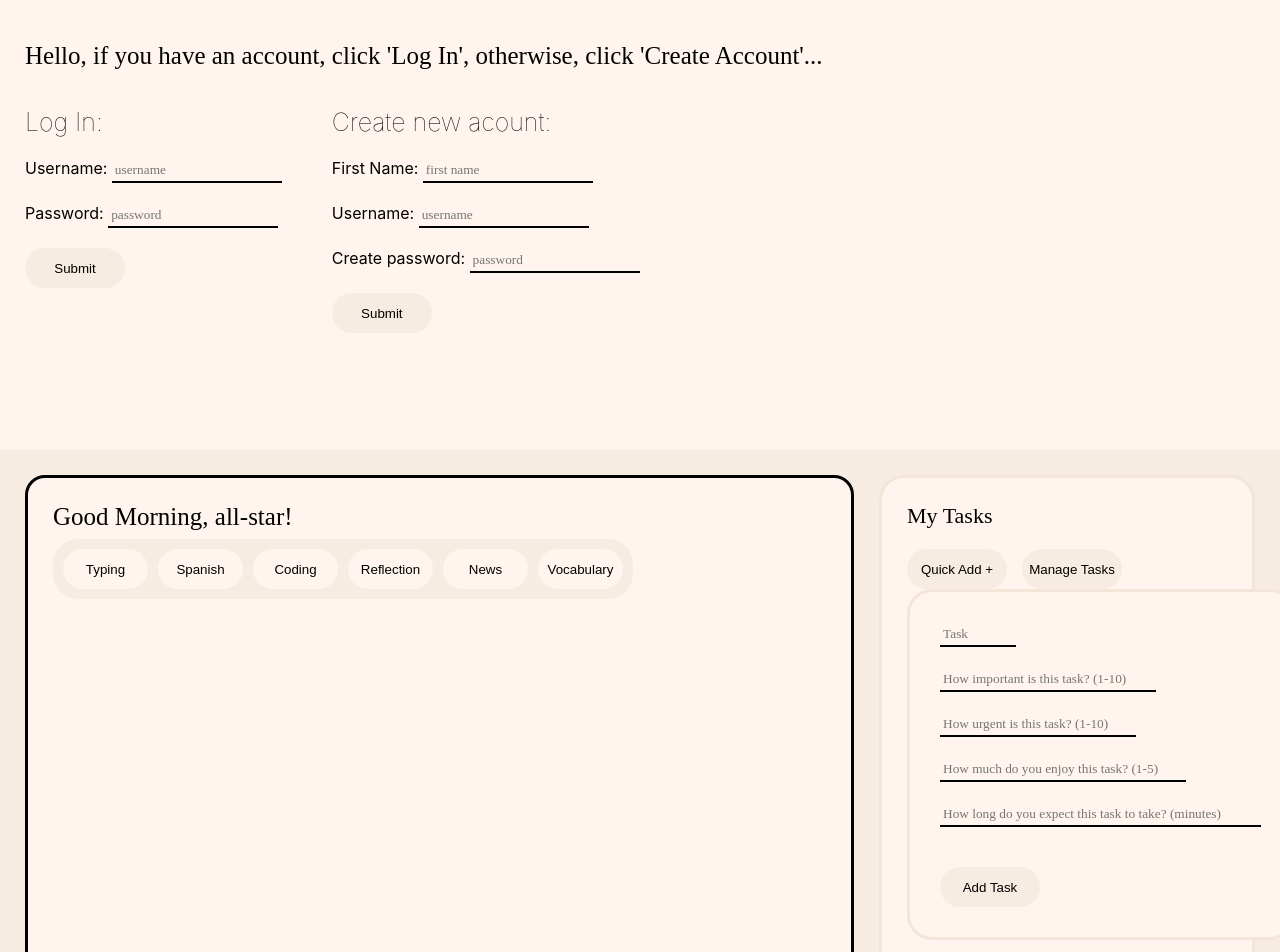
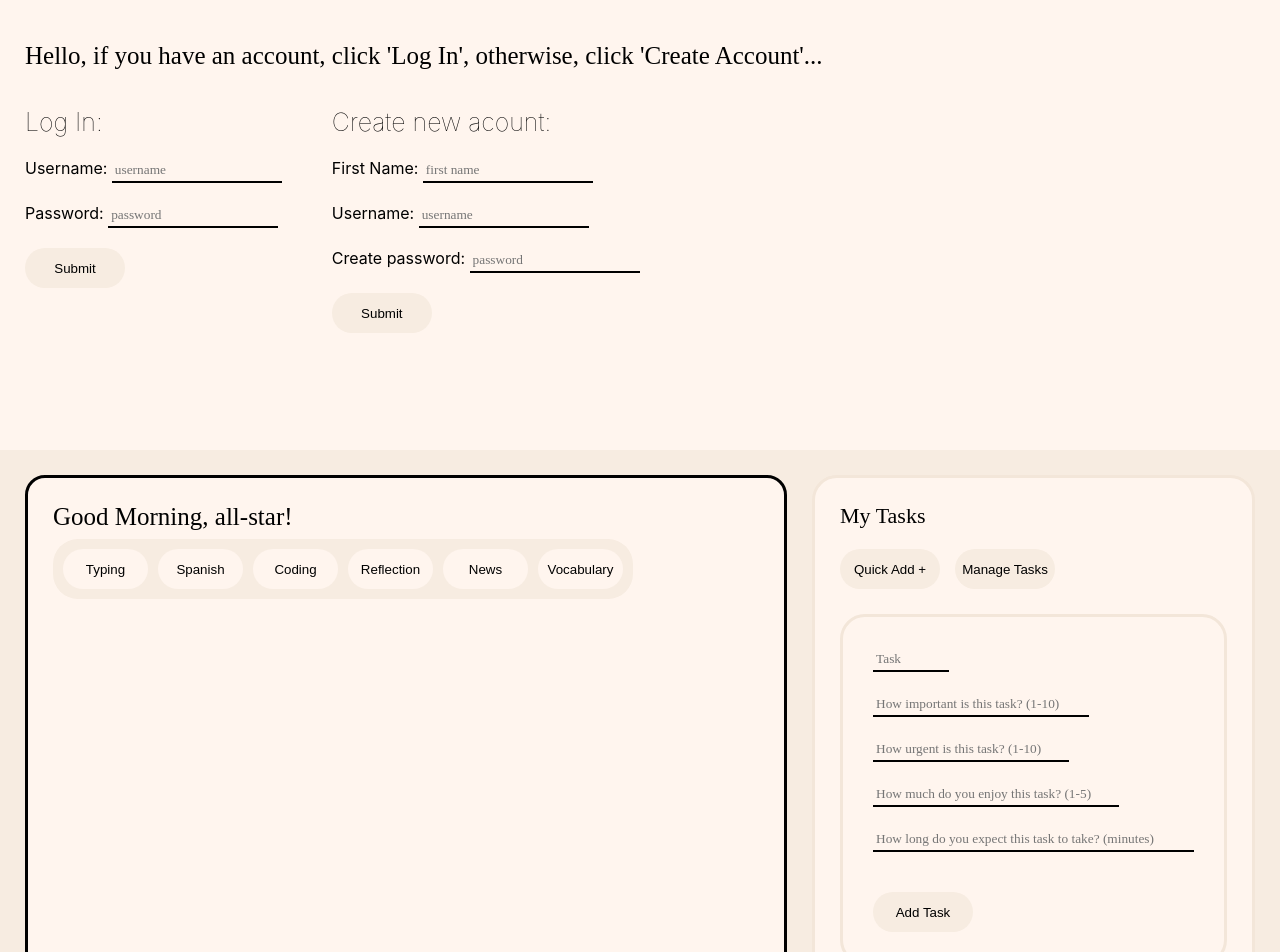
Before and after one commit to gooliajulia/design-my-week, a React (Create React App) app: page /homepage/name in a window 1280 px wide. Shown: the top 952 px of the page. Built offline with nearby package versions, Linux system fonts and the light colour scheme; no server answers; a web font is replaced by a local one.

Commit message:
solid flexbox fixing on task and greeting sections

```diff
--- a/src/App.css
+++ b/src/App.css
@@ -98,7 +98,7 @@ div#user-forms {
 
 div#greeting-header {
   /* height: 270px; */
-  width: 70vw;
+  width: 60vw;
   padding: 25px;
   background-color: seashell;
   border-radius: 20px;
@@ -122,7 +122,7 @@ div#greeting-tasks {
 
 div#my-tasks {
   /* height: 270px; */
-  width: 25vw;
+  width: 31vw;
   padding: 25px;
   margin-top: 25px;
   margin-left: 25px;
@@ -165,7 +165,7 @@ div#my-task-buttons button {
 
 div#add-new-task-form {
   padding: 30px;
-  /* margin-left: 25px; */
+  margin-top: 25px;
   margin-bottom: 25px;
   border-style: solid;
   width:min-content;
```
